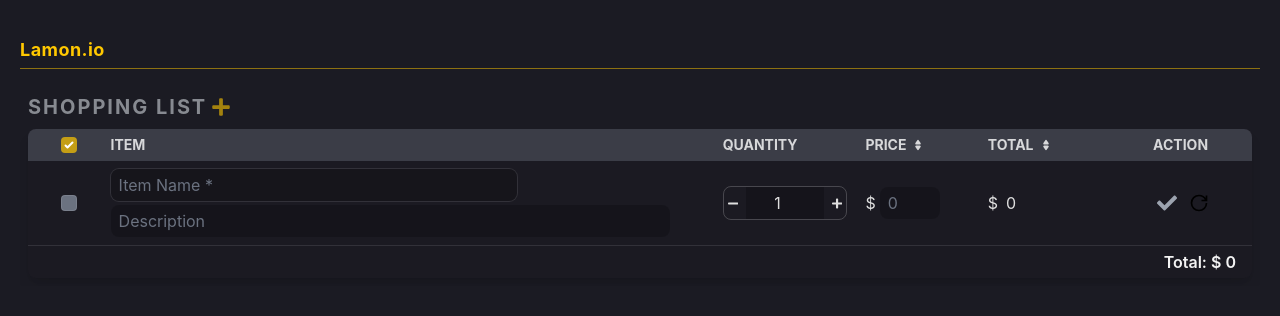
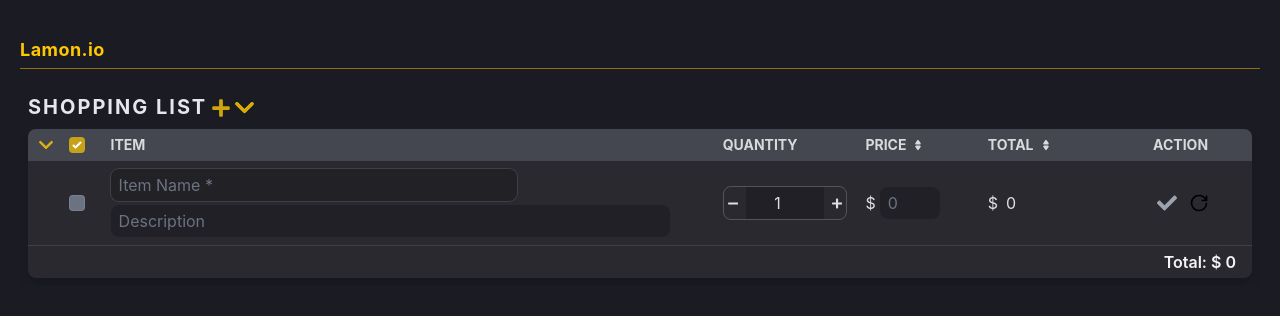
Before and after one commit to hoilamwong/shopping-list, a React (Create React App) app: page / in a window 1280 px wide. Shown: the top 316 px of the page. Built offline with nearby package versions, Linux system fonts and the light colour scheme.

Commit message:
Added Functionality to toggle Expand all

```diff
--- a/src/AddItem.js
+++ b/src/AddItem.js
@@ -13,7 +13,7 @@ function AddItem({ newItem, setNewItem, inputRef, handleReset, handleAdd, handle
 				<td className='w-4 p-4'>
 					<div className="flex items-center justify-center">
 						<input
-							className="w-4 h-4 border-white/10 rounded bg-gray-500 text-darkLamon/70 focus:ring-darkLamon/80"
+							className="w-4 h-4 ml-4 border-white/10 rounded bg-gray-500 text-darkLamon/70 focus:ring-darkLamon/80"
 							id="checkbox-item"
 							type="checkbox"
 							name='checked'
@@ -144,7 +144,10 @@ function AddItem({ newItem, setNewItem, inputRef, handleReset, handleAdd, handle
 							<FaCheck className='m-1 cursor-pointer hover:text-darkLamon hover:animate-bounce' type='button' onClick={handleAdd} size={20} />
 						</button>
 						<button className='focus:ring-white/10' onKeyDown={(e) => { if (e.key === "Enter") handleReset(); }}>
-							<GrPowerReset className='m-1 cursor-pointer hover:text-darkLamon hover:animate-bounce ' type='button' onClick={handleReset} size={20} />
+							<GrPowerReset
+								className='m-1 cursor-pointer hover:text-darkLamon hover:animate-bounce '
+								type='button' onClick={handleReset} size={20}
+							/>
 						</button>
 					</div>
 				</td>
--- a/src/App.js
+++ b/src/App.js
@@ -4,7 +4,7 @@ import ShoppingList from './ShoppingList';
 
 function App() {
   return (
-    <div className="App divide-y divide-darkLamon/50">
+    <div className="App divide-y divide-darkLamon/50 select-none">
       <div className='font-bold text-left mt-4 p-5 pb-1 text-lg text-darkLamon tracking-wide '>
         Lamon.io
       </div>
--- a/src/ShoppingList.js
+++ b/src/ShoppingList.js
@@ -1,12 +1,15 @@
 import React, { useEffect, useState, useRef } from 'react'
 import { FaTrash, FaPen, FaPlus } from "react-icons/fa";
+import { IoIosArrowForward } from "react-icons/io";
 import AddItem from './AddItem';
 
 function ShoppingList() {
 	const [items, setItems] = useState(JSON.parse(localStorage.getItem('shopping-list')) || [])
 	const [expandItems, setExpandItems] = useState([])
 	const [newItem, setNewItem] = useState('')
+
 	const [allCheck, setAllCheck] = useState(false)
+	const [allExpand, setAllExpand] = useState(false)
 
 	const [addItem, setAddItem] = useState(true)
 
@@ -20,8 +23,12 @@ function ShoppingList() {
 		description: ""
 	}
 
+	// Update allExpand if expandItems is changed
 	useEffect(() => {
-	}, [])
+		const newExpandItems = items.map((item) => item.id)
+		setAllExpand(expandItems.length === newExpandItems.length)
+	}, [expandItems, items])
+
 	// Update items in localstorage and update all checkboxes
 	// Whenever an item is changed / added
 	useEffect(() => {
@@ -32,8 +39,7 @@ function ShoppingList() {
 		const allChecked = items.every(item => item.checked)
 		setAllCheck(allChecked)
 		setNewItem(defaultItemsList)
-
-	}, [,items])
+	}, [, items])
 
 	// Get Total Price of all items from list
 	const totalPrice = items.reduce((total, item) => total + item.price * item.quantity, 0)
@@ -79,10 +85,25 @@ function ShoppingList() {
 		setExpandItems(expandItemsList)
 	}
 
+	// Toggle expand
+	const toggleExpand = () => {
+		if (!allExpand) {
+			const newExpandItems = items.map((item) => item.id)
+			setExpandItems(newExpandItems)
+		} else {
+			setExpandItems([])
+		}
+		setAllExpand(!allExpand)
+	}
+
 	// User delete item
 	const handleDelete = (id) => {
 		const listItems = items.filter((item) => item.id !== id)
 		setItems(listItems)
+
+		// delete from expand items
+		const newExpandItems = expandItems.filter((foundId) => foundId !== id)
+		setExpandItems(newExpandItems)
 	}
 
 	// User add an item
@@ -106,7 +127,7 @@ function ShoppingList() {
 
 	// User is adding an item
 	const handleAddFormChange = (e) => {
-		const {name, value, type, checked } = e.target;
+		const { name, value, type, checked } = e.target;
 		// set default value for newItem
 		if (!newItem) {
 			setNewItem(defaultItemsList)
@@ -114,21 +135,33 @@ function ShoppingList() {
 		setNewItem((prevItem) => ({
 			...prevItem,
 			// Set the value for [name]
-			[name]: type === 'checkbox' ? checked : value }))
+			[name]: type === 'checkbox' ? checked : value
+		}))
 	}
 
 
 	return (
 		<div className='ml-5 mr-5 p-2 relative overflow-x-auto'>
 
-			<div className='flex uppercase text-xl text-left font-bold text-gray-300/60 mt-4 mb-2 tracking-widest'>
-				shopping list
+			<div className='flex uppercase text-xl text-left font-bold text-gray-200 mt-4 mb-2 tracking-widest items-center'>
+				<span className='select-text'>shopping list</span>
+				{/* Toggle Add Form */}
 				<FaPlus
 					role='button'
 					size={20}
 					onClick={() => setAddItem(!addItem)}
-					className= {`m-1 hover:text-darkLamon hover:animate-bounce  ${addItem ? 'text-darkLamon/60': 'text-gray-500/60'} `}
+					className={`ml-1 mt-0.5 hover:text-darkLamon hover:animate-bounce  ${addItem ? 'text-darkLamon/80' : 'text-gray-400'} `}
 				/>
+				{/* Toggle Expand */}
+				<IoIosArrowForward
+					role='button'
+					strokeWidth={20}
+					size={27}
+					onClick={toggleExpand}
+					className={`hover:text-darkLamon hover:animate-bounce ${allExpand ? 'rotate-90 text-darkLamon/80' : 'text-gray-400'} `}
+				/>
+
+
 			</div>
 
 
@@ -138,14 +171,31 @@ function ShoppingList() {
 
 					{/* Table Head */}
 					<thead className='uppercase text-white/80 text-sm bg-gray-500/40'>
+						{/* Toggle Expand All */}
 						<tr>
-							<th scope="col" className="p-2 w-16 ">
-								<div className="flex items-center justify-center">
-									<input id="checkbox-all-search" checked={allCheck} type="checkbox" className="cursor-pointer w-4 h-4 rounded border-white/10 rounded text-darkLamon/70 focus:ring-darkLamon/80" onChange={handleAllCheck} />
-									<label htmlFor="checkbox-all-search" className="sr-only">checkbox</label>
+							<th scope="col" className="p-2 w-16 h-full">
+								<div className='flex items-center w-full'>
+									<IoIosArrowForward
+										role='button'
+										strokeWidth={20}
+										size={20}
+										onClick={toggleExpand}
+										className={`hover:text-darkLamon hover:animate-bounce absolute ${allExpand ? 'rotate-90 text-darkLamon/80' : 'text-gray-400'} `}
+									/>
+									{/* Header CheckBox  */}
+									<div className="flex items-center justify-center w-full">
+										<input id="checkbox-all-search" checked={allCheck} type="checkbox"
+											className="ml-4 cursor-pointer w-4 h-4 rounded border-white/10 rounded text-darkLamon/70 focus:ring-darkLamon/80" onChange={handleAllCheck} />
+										<label htmlFor="checkbox-all-search" className="sr-only">checkbox</label>
+									</div>
+								</div>
+
+							</th>
+							<th scope="col" className="md:w-1/3 lg:w-1/2">
+								<div className='flex items-center'>
+									Item
 								</div>
 							</th>
-							<th scope="col" className="md:w-1/3 lg:w-1/2"> Item </th>
 							<th className='w-0 md:w-28'>
 								<span className="hidden md:inline-flex">
 									Quantity
@@ -185,15 +235,19 @@ function ShoppingList() {
 								handleAdd={handleAdd}
 								handleAddFormChange={handleAddFormChange}
 							/>
-						: null}
+							: null}
 						{items.map((item) => (
 							<tr key={item.id} className='hover:bg-gray-100/10 border-b border-white/10' >
 
 								{/* Check */}
 								<td className='table-cell items-center justify-center p-2'>
-									<div className="flex items-center justify-center">
+									<IoIosArrowForward
+										strokeWidth={20}
+										className={`text-gray-600 absolute ${expandItems.includes(item.id) ? 'rotate-90' : ''}`}
+									/>
+									<div className="flex h-full justify-center">
 										<input type="checkbox"
-											className="cursor-pointer w-4 h-4 bg-gray-500 border-white/10 rounded text-darkLamon/70 focus:ring-darkLamon/80"
+											className="cursor-pointer ml-4 w-4 h-4 bg-gray-500 border-white/10 rounded text-darkLamon/70 focus:ring-darkLamon/80"
 											onChange={() => handleCheck(item.id)}
 											checked={item.checked}
 										/>
@@ -207,23 +261,30 @@ function ShoppingList() {
 									className='p-1 cursor-pointer truncate'
 								>
 									<div className='flex items-center w-full'>
+										{/* <IoIosArrowForward
+											strokeWidth={20}
+											className={`text-gray-600 m-1 mt-1.5 ${expandItems.includes(item.id) ? 'rotate-90' : ''}`}
+										/> */}
 										<span
 											style={(item.checked) ? { textDecoration: 'line-through' } : null}
-											className='text-lg font-bold tracking-widest flex text-xl text-white/95 underline decoration-gray-400'
+											className='text-lg font-bold tracking-widest flex text-xl text-white/95 items-center select-text'
 										>
 											{item.name}
 										</span>
 
-										{/* SM: Item Quantity */}
-										<p className='md:hidden ml-auto text-sm pr-2 tracking-tighter text-darkLamon/50'>
-											x {item.quantity}
-										</p>
+										{/* SM: Item Quantity && Not in expandItems */}
+										{!expandItems.includes(item.id) ?
+											<p className='md:hidden ml-auto text-sm pr-2 tracking-tighter text-darkLamon/50'>
+												x {item.quantity}
+											</p>
+											: null
+										}
 									</div>
 
 
 									{/* Expandable */}
 									{expandItems.includes(item.id) ?
-										<div className='text-white/60'>
+										<div className='text-white/60 select-text'>
 											{/* Description */}
 											<div>
 												{item.description ? item.description : "no description yet..."}
@@ -233,8 +294,8 @@ function ShoppingList() {
 												<span className='uppercase'>price</span>: ${item.price}
 											</div>
 											{/* Quantity */}
-											<div className='md:hidden'>
-												<span className='uppercase'>qty</span>: {item.quantity}
+											<div className='md:hidden text-darkLamon/50'>
+												x {item.quantity}
 											</div>
 										</div>
 										: null}
--- a/src/output.css
+++ b/src/output.css
@@ -731,6 +731,10 @@ select {
   border-width: 0;
 }
 
+.absolute {
+  position: absolute;
+}
+
 .relative {
   position: relative;
 }
@@ -787,8 +791,36 @@ select {
   margin-top: 0.25rem;
 }
 
+.mt-1\.5 {
+  margin-top: 0.375rem;
+}
+
 .mt-4 {
   margin-top: 1rem;
+}
+
+.mr-4 {
+  margin-right: 1rem;
+}
+
+.mb-auto {
+  margin-bottom: auto;
+}
+
+.mt-auto {
+  margin-top: auto;
+}
+
+.mt-0 {
+  margin-top: 0px;
+}
+
+.mt-0\.5 {
+  margin-top: 0.125rem;
+}
+
+.ml-4 {
+  margin-left: 1rem;
 }
 
 .flex {
@@ -871,8 +903,23 @@ select {
   table-layout: fixed;
 }
 
+.rotate-90 {
+  --tw-rotate: 90deg;
+  transform: translate(var(--tw-translate-x), var(--tw-translate-y)) rotate(var(--tw-rotate)) skewX(var(--tw-skew-x)) skewY(var(--tw-skew-y)) scaleX(var(--tw-scale-x)) scaleY(var(--tw-scale-y));
+}
+
 .cursor-pointer {
   cursor: pointer;
+}
+
+.select-none {
+  -webkit-user-select: none;
+          user-select: none;
+}
+
+.select-text {
+  -webkit-user-select: text;
+          user-select: text;
 }
 
 .items-center {
@@ -937,7 +984,7 @@ select {
 
 .bg-darkPanel {
   --tw-bg-opacity: 1;
-  background-color: rgb(27 26 34 / var(--tw-bg-opacity));
+  background-color: rgb(42 41 48 / var(--tw-bg-opacity));
 }
 
 .bg-gray-500 {
@@ -1057,8 +1104,9 @@ select {
   color: rgb(255 200 0 / 0.7);
 }
 
-.text-gray-300\/60 {
-  color: rgb(209 213 219 / 0.6);
+.text-gray-200 {
+  --tw-text-opacity: 1;
+  color: rgb(229 231 235 / var(--tw-text-opacity));
 }
 
 .text-gray-400 {
@@ -1066,13 +1114,9 @@ select {
   color: rgb(156 163 175 / var(--tw-text-opacity));
 }
 
-.text-gray-500\/60 {
-  color: rgb(107 114 128 / 0.6);
-}
-
-.text-white {
+.text-gray-600 {
   --tw-text-opacity: 1;
-  color: rgb(255 255 255 / var(--tw-text-opacity));
+  color: rgb(75 85 99 / var(--tw-text-opacity));
 }
 
 .text-white\/60 {
@@ -1083,28 +1127,16 @@ select {
   color: rgb(255 255 255 / 0.8);
 }
 
-.text-white\/90 {
-  color: rgb(255 255 255 / 0.9);
-}
-
 .text-white\/95 {
   color: rgb(255 255 255 / 0.95);
 }
 
-.underline {
-  text-decoration-line: underline;
+.text-darkLamon\/80 {
+  color: rgb(255 200 0 / 0.8);
 }
 
 .line-through {
   text-decoration-line: line-through;
-}
-
-.decoration-darkLamon {
-  text-decoration-color: #ffc800;
-}
-
-.decoration-gray-400 {
-  text-decoration-color: #9ca3af;
 }
 
 .shadow-lg {
--- a/tailwind.config.js
+++ b/tailwind.config.js
@@ -14,7 +14,7 @@ module.exports = {
       indigo: colors.indigo,
       yellow: colors.yellow,
       'darkLamon': '#ffc800',
-      'darkPanel': '#1b1a22',
+      'darkPanel': '#2a2930',
       'yellowText': '#f2c40e'
     },
     extend: {
```
